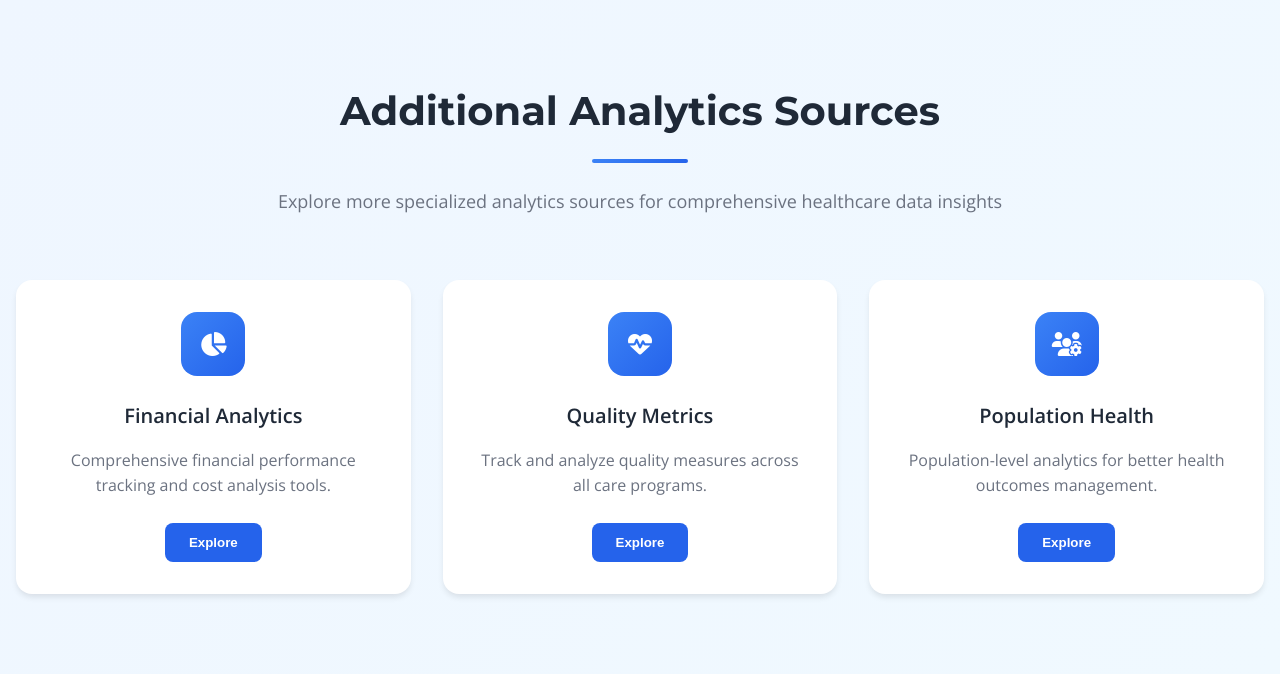
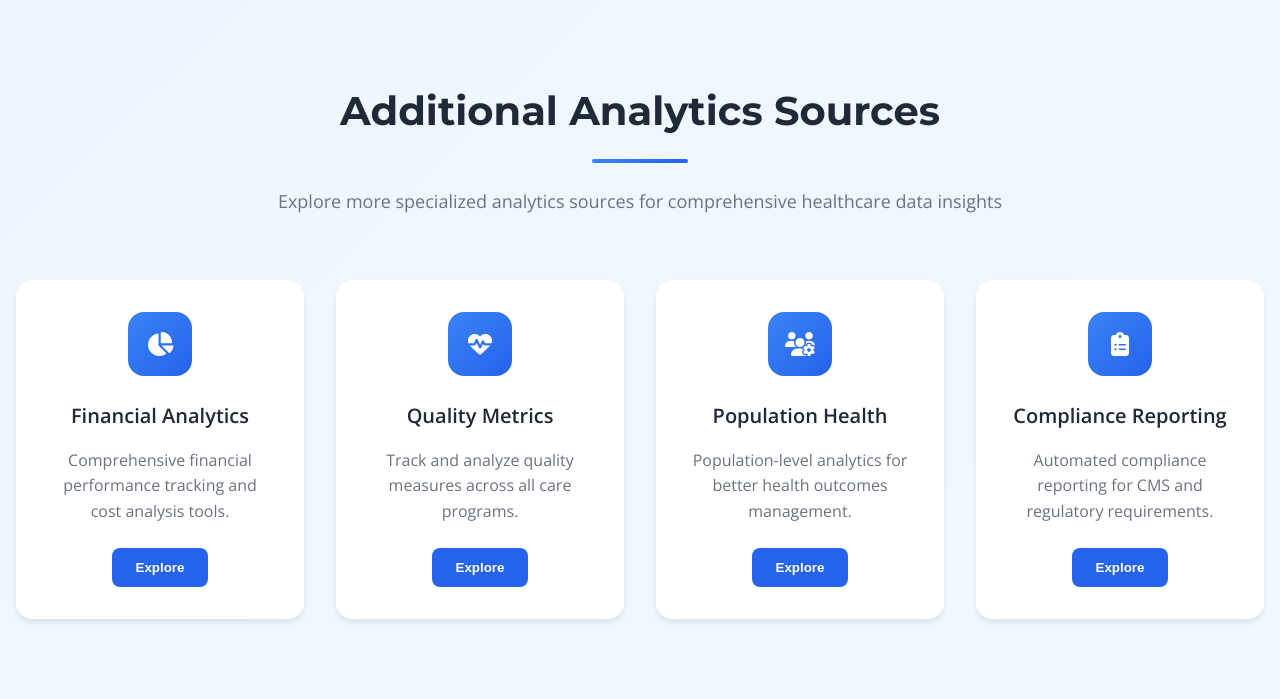
Before and after one commit to YuvanPrashanthG/VBC-Analytics-platform, a Flask app: page /analysis in a window 1280 px wide. Shown: the part 1178-1877 px from the top of the page. Before the commit the page ends 1852 px from the top, so only its background shows below. Run offline with Flask 3, Linux system fonts and the light colour scheme; the visitor is signed in with stand-in values (Sample User, id 1); parts of the project's set-up code (start-up, migrations or seed data) failed here and were passed over.

Commit message:
Corrected error

```diff
--- a/templates/analysis.html
+++ b/templates/analysis.html
@@ -137,6 +137,15 @@
                 <p>Population-level analytics for better health outcomes management.</p>
                 <button class="tool-btn" onclick="window.location.href='https://data.who.int/countries/840'">Explore</button>
             </div>
+
+            <div class="tool-card fade-in-up">
+                <div class="tool-icon">
+                    <i class="fas fa-clipboard-list"></i>
+                </div>
+                <h4>Compliance Reporting</h4>
+                <p>Automated compliance reporting for CMS and regulatory requirements.</p>
+                <button class="tool-btn" onclick="window.location.href='https://www.cms.gov/medicare/audits-compliance/part-c-d/compliance-program-policy-and-guidance'">Explore</button>
+            </div>
         </div>
     </div>
 </section>
```
